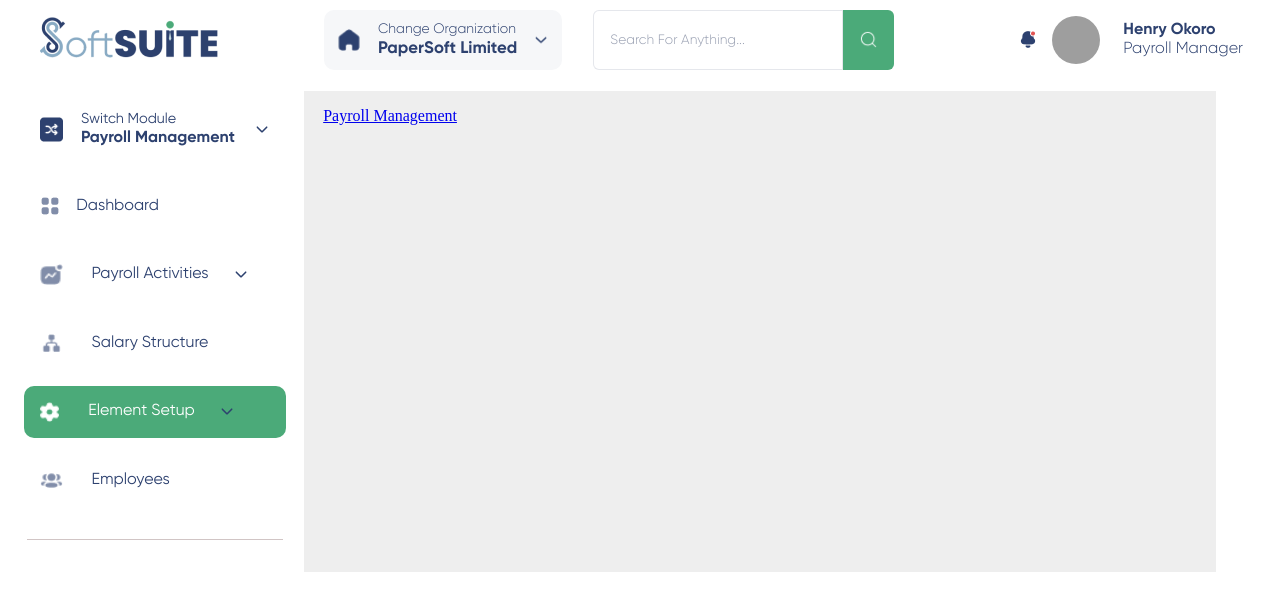
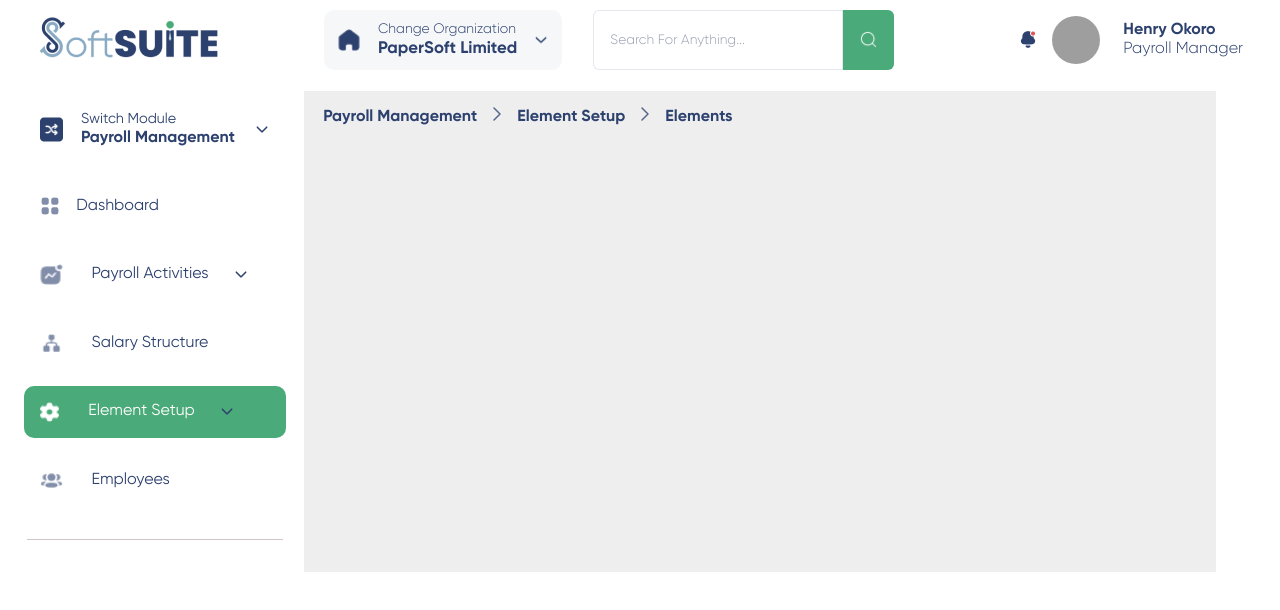
Before and after one commit to Maverickk6/softsuite-test, a React (Vite) app: page / in a window 1280 px wide. Shown: the top 610 px of the page. Built offline with nearby package versions, Linux system fonts and the light colour scheme; grey boxes are pictures that could not be loaded.

Commit message:
sorting out the elements navigation

```diff
--- /dev/null
+++ b/src/components/elementPageHeader/ElementHeader.module.scss
@@ -0,0 +1,6 @@
+.elementHeader {
+  font-family: "Gilroy-Bold", sans-serif;
+  display: flex;
+  justify-content: space-between;
+  width: 100%;
+}
--- /dev/null
+++ b/src/components/elementPageHeader/ElementHeader.tsx
@@ -0,0 +1,60 @@
+import { NavLink } from "react-router-dom";
+import { useDispatch, useSelector } from "react-redux";
+import { RootState } from "../../app/store";
+import { setActivePage } from "../../features/activeLinks/activeLinkSlice";
+import styles from "./ElementHeader.module.scss";
+import { assets } from "../../constants";
+
+
+function ElementHeader() {
+  const dispatch = useDispatch();
+  const activePage = useSelector(
+    (state: RootState) => state.navigation.activePage
+  );
+  const handleNavLinkClick = (page: string) => {
+    dispatch(setActivePage(page));
+  };
+  return (
+    <nav className={styles.elementHeader}>
+      <NavLink
+        to="/"
+        style={({ isActive }) => {
+          return {
+            textDecoration: "none",
+            marginRight: "1rem",
+            color: isActive ? "#2d416f" : "#647EBA",
+          };
+        }}
+      >
+        Payroll Management
+      </NavLink>
+      <div style={{ marginRight: '1rem'}}><img src={assets.ArrowRight}/></div>
+      <NavLink
+        to="/"
+        style={({ isActive }) => {
+          return {
+            textDecoration: "none",
+            marginRight: "1rem",
+            color: isActive ? "#2d416f" : "#647EBA",
+          };
+        }}
+      >
+        Element Setup
+      </NavLink>
+      <div style={{ marginRight: '1rem'}}><img src={assets.ArrowRight}/></div>
+      <NavLink
+        to="/"
+        style={({ isActive }) => {
+          return {
+            textDecoration: "none",
+            color: isActive ? "#2d416f" : "#647EBA",
+          };
+        }}
+      >
+        Elements
+      </NavLink>
+    </nav>
+  );
+}
+
+export default ElementHeader;
--- a/src/constants/assets.tsx
+++ b/src/constants/assets.tsx
@@ -11,6 +11,7 @@ import Payroll from "../assets/payroll.png";
 import Salary from '../assets/salary.png';
 import Settings from '../assets/Setting.png'
 import Employees from '../assets/employees.png';
+import ArrowRight from '../assets/arrowRight.svg'
 
 export default {
   Logo,
@@ -26,4 +27,5 @@ export default {
   Salary,
   Settings,
   Employees,
+  ArrowRight
 };
--- a/src/features/activeLinks/activeLinkSlice.ts
+++ b/src/features/activeLinks/activeLinkSlice.ts
@@ -5,7 +5,7 @@ interface ActivePageState {
 }
 
 const initialState: ActivePageState = {
-    activePage: '',
+    activePage: 'payroll-management',
 };
 
 const activePageSlice = createSlice({
--- a/src/pages/elementsPage/ElementPage.module.scss
+++ b/src/pages/elementsPage/ElementPage.module.scss
@@ -1,9 +1,19 @@
+@use "../../styles/variables/_fonts.scss" as fonts;
+
 .mainContainer {
   padding: 1rem;
   .elementHeader {
+    font-family: "Gilroy-Regular", sans-serif;
+    color: #2d416f;
     display: flex;
+    justify-content: space-between;
+    width: 100%;
     & > NavLink {
       .active {
+        text-decoration: none;
+        margin: 0 1rem;
+      }
+      .inactive {
         text-decoration: none;
       }
     }
--- a/src/pages/elementsPage/ElementPage.tsx
+++ b/src/pages/elementsPage/ElementPage.tsx
@@ -1,35 +1,13 @@
 import React from "react";
 import HomePageLayout from "../../components/HomePageLayout/HomePageLayout";
 import styles from "./ElementPage.module.scss";
-import { NavLink } from "react-router-dom";
-import { useDispatch, useSelector } from "react-redux";
-import { RootState } from "../../app/store";
-import { setActivePage } from "../../features/activeLinks/activeLinkSlice";
+import ElementHeader from "../../components/elementPageHeader/ElementHeader";
 
 function ElementPage() {
-  const dispatch = useDispatch();
-  const activePage = useSelector(
-    (state: RootState) => state.navigation.activePage
-  );
-  const handleNavLinkClick = (page: string) => {
-    dispatch(setActivePage(page));
-  };
   return (
     <HomePageLayout>
       <div className={styles.mainContainer}>
-        <nav className={styles.elementHeader}>
-          <NavLink
-            className={
-              `${activePage == "payroll-management"
-                ? styles.active
-                : styles.inactive
-            }`}
-            to="/payroll-management"
-            onClick={() => handleNavLinkClick("payroll-management")}
-          >
-            Payroll Management
-          </NavLink>
-        </nav>
+        <ElementHeader />
       </div>
     </HomePageLayout>
   );
```
Also changed, not shown: src/assets/arrowRight.svg (added).
